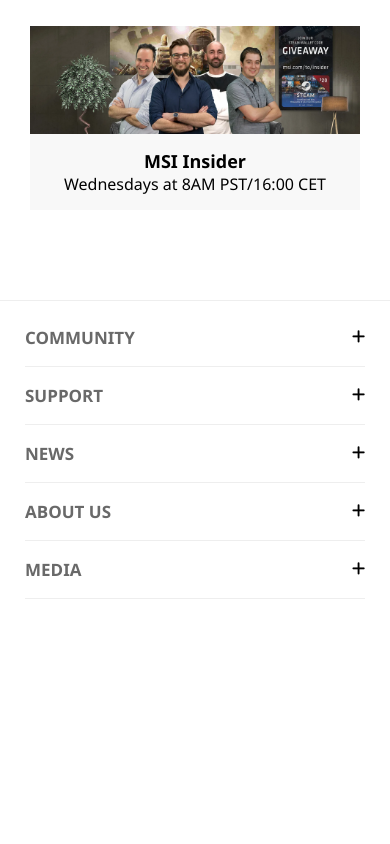
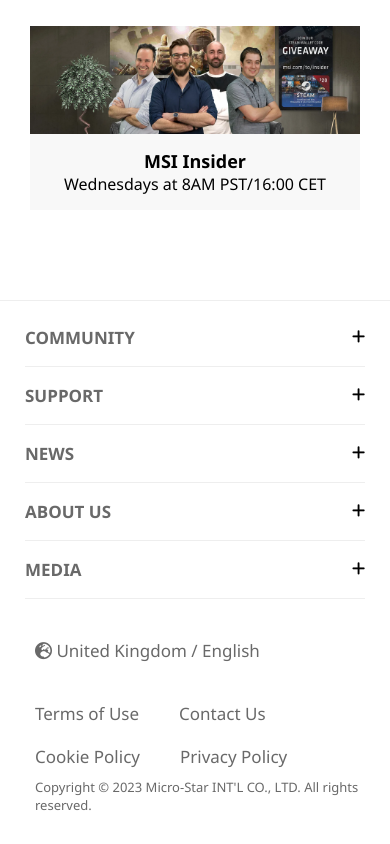
Before and after one commit to lkucharzyk/MSI-clone, a plain HTML site: page index.html in a window 390 px wide. Shown: the part 3069-3913 px from the top of the page. Before the commit the page ends 3668 px from the top, so only its background shows below. Drawn offline with nearby package versions, Linux system fonts and the light colour scheme; files whose address does not match are found by name.

Commit message:
Aded rest of footer

```diff
--- a/css/style.scss
+++ b/css/style.scss
@@ -22,6 +22,11 @@ h5{
 
 header{
     position: relative;
+}
+
+.rotate-icon:after{
+    transform: rotate(45deg) !important;
+    //transition: transform 0.3s linear;
 }
 
 .container{
@@ -69,7 +74,7 @@ i.visible{
 }
 
 
-div.rollable, ul.rollable{
+div.rollable{
     max-height: 0px;
     overflow: hidden;
     opacity: 0;
@@ -79,23 +84,11 @@ div.rollable, ul.rollable{
 }
 
 
-div.rolled, ul.rolled{
+div.rolled{
     max-height: 800px;
     opacity: 1;
     transition: max-height 0.4s linear, opacity 0.4s linear;
 }
-
-
-ul.rollable{
-    opacity: 1;
-    transition: max-height 0.6s linear;
-}
-
-
-ul.rolled{
-    transition: max-height 0.6s linear;
-}
-
 
 
 //copyinfo
@@ -703,6 +696,7 @@ footer{
 .footer-menu{
     display: flex;
     justify-content: space-between;
+    padding-bottom: 50px;
     h5{
         position: relative;
         color: $darker-grey;
@@ -720,6 +714,40 @@ footer{
     }
 }
 
+.footer-info{
+    display: flex;
+    justify-content: space-between;
+    padding-top: 20px;
+    padding-bottom: 30px;
+    border-top:1px solid $lighter-grey;
+
+}
+
+.copyright{
+    display: flex;
+    align-items: center;
+    img{
+        width: 50px;
+        height: 15px;
+    }
+    p{
+        margin-left: 10px;
+        font-size: 13px;
+        color: $light-grey;
+    }
+}
+
+.footer-service-menu{
+    ul{
+        display: flex;
+        justify-content: space-between;
+        font-size: 14px;
+        color: $light-grey;
+        li{
+            margin-right: 10px;
+        }
+    }
+}
 
 @media(max-width: 1300px){
     .slide-show{
@@ -743,15 +771,35 @@ footer{
 }
 
 @media(max-width: 1200px){
+    ul.rollable{
+        max-height: 0px;
+        overflow: hidden;
+        padding: 0 !important;
+        margin: 0 !important;
+        opacity: 1;
+        transition: max-height 0.6s linear;
+    }
+
+
+    ul.rolled{
+        max-height: 800px;
+        opacity: 1;
+        transition: max-height 0.6s linear;
+    }
+
+
     footer{
         padding-top: 8px;
     }
     .footer-menu{
         flex-direction: column;
+        padding-bottom: 0px;
         .footer-submenu{
             padding: 17px 0;
-            //padding-bottom: 0px;
             border-bottom: 1px solid $lighter-grey;
+            &:last-child{
+                border: none;
+            }
         }
         h5{
 
@@ -768,6 +816,8 @@ footer{
                 font-size: 15px;
                 content: "\f067";
                 color: black;
+                transform: rotate(0deg);
+                transition: transform 0.2s linear;
             }
         }
         ul{
@@ -777,6 +827,24 @@ footer{
                 padding: 14px 0;
             }
 
+        }
+    }
+    .footer-info{
+        flex-direction: column-reverse;
+        justify-content: space-around;
+        max-width: 700px;
+        margin: auto;
+        .footer-service-menu{
+
+            ul{
+                font-size: 17px;
+                li{
+                    padding: 10px;
+                }
+            }
+        }
+        .copyright{
+            justify-content: center;
         }
     }
 }
@@ -835,4 +903,22 @@ footer{
             width: 50%;
         }
     }
+    .footer-service-menu ul{
+        flex-wrap: wrap-reverse;
+        justify-content: flex-start;
+        li{
+            margin-right: 20px;
+        }
+        li:last-child{
+            width: 100%;
+            padding-top: 20px;
+            padding-bottom: 30px;
+        }
+    }
+    .footer-info .copyright{
+        img{
+            display: none;
+        }
+        justify-content: flex-start;
+    }
 }
--- a/index.html
+++ b/index.html
@@ -521,7 +521,7 @@
     </div>
         <footer>
             <div class="footer-container">
-                <div class="footer-menu">
+                <nav class="footer-menu">
                     <div class="footer-submenu submenu">
                         <h5>COMMUNITY</h5>
                         <ul class="rollable">
@@ -623,7 +623,32 @@
                         </ul>
                     </div>
 
-                </div>
+                </nav>
+                <section class="footer-info">
+                    <div class="copyright">
+                        <img src="./img/logo-footer.png" alt="">
+                        <p>Copyright © 2023 Micro-Star INT'L CO., LTD. All rights reserved.</p>
+                    </div>
+                    <div class="footer-service-menu">
+                        <ul>
+                            <li>
+                                <a>Cookie Policy</a>
+                            </li>
+                            <li>
+                                <a>Privacy Policy</a>
+                            </li>
+                            <li>
+                                <a>Terms of Use</a>
+                            </li>
+                            <li>
+                                <a>Contact Us</a>
+                            </li>
+                            <li>
+                                <i class="fa-solid fa-earth-europe"></i> <a> United Kingdom / English</a>
+                            </li>
+                        </ul>
+                    </div>
+                </section>
             </div>
         </footer>
 
--- a/main.js
+++ b/main.js
@@ -81,6 +81,9 @@ class Navigation{
        if(submenu.classList.contains('rollable') || submenu.classList.contains('rolled')){
             submenu.classList.toggle('rolled');
             submenu.classList.toggle('rollable');
+            if(eventTrigger.querySelector('h5')){
+                eventTrigger.querySelector('h5').classList.toggle('rotate-icon');
+            }
         }else if(navigation.submenuOpen=== false){
             navigation.submenuOpen = true;
            submenu.style.display = 'block';
```
Also changed, not shown: css/style.css, img/logo-footer.png (added), 1 other file.
